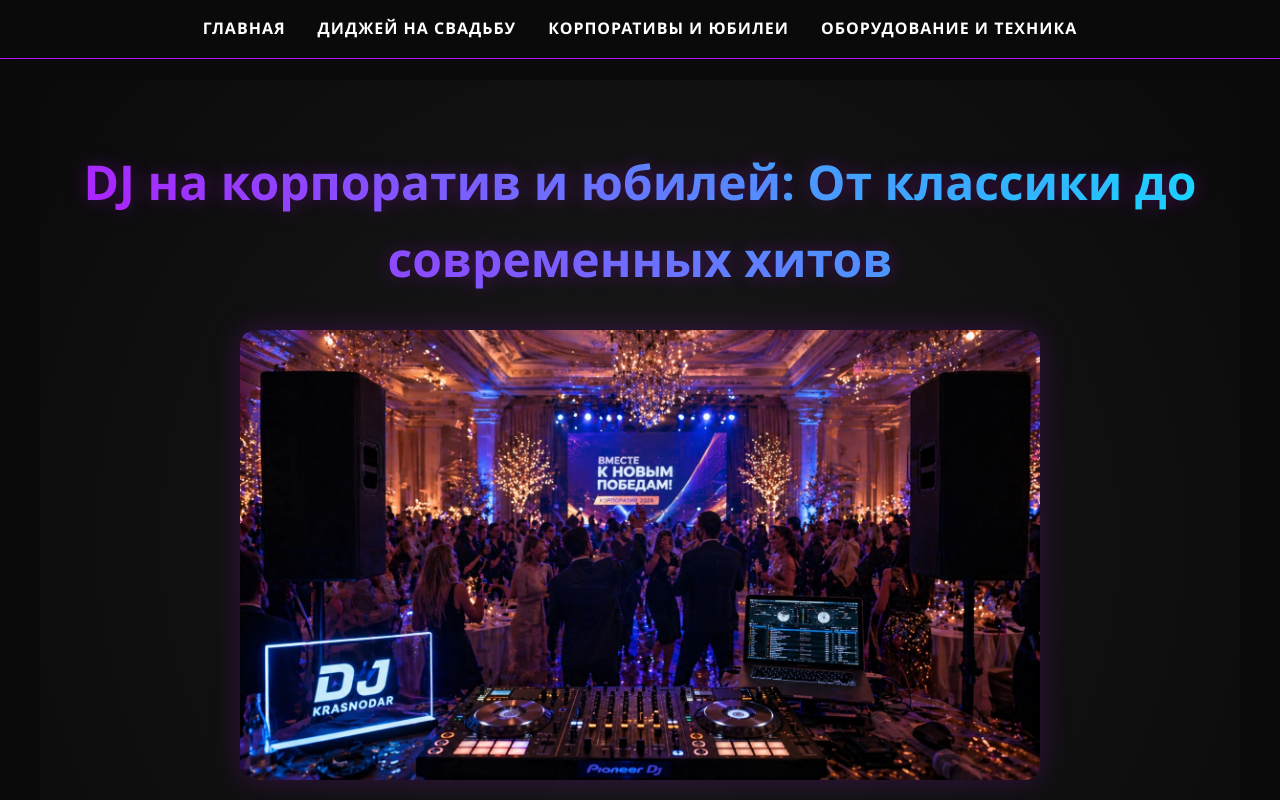
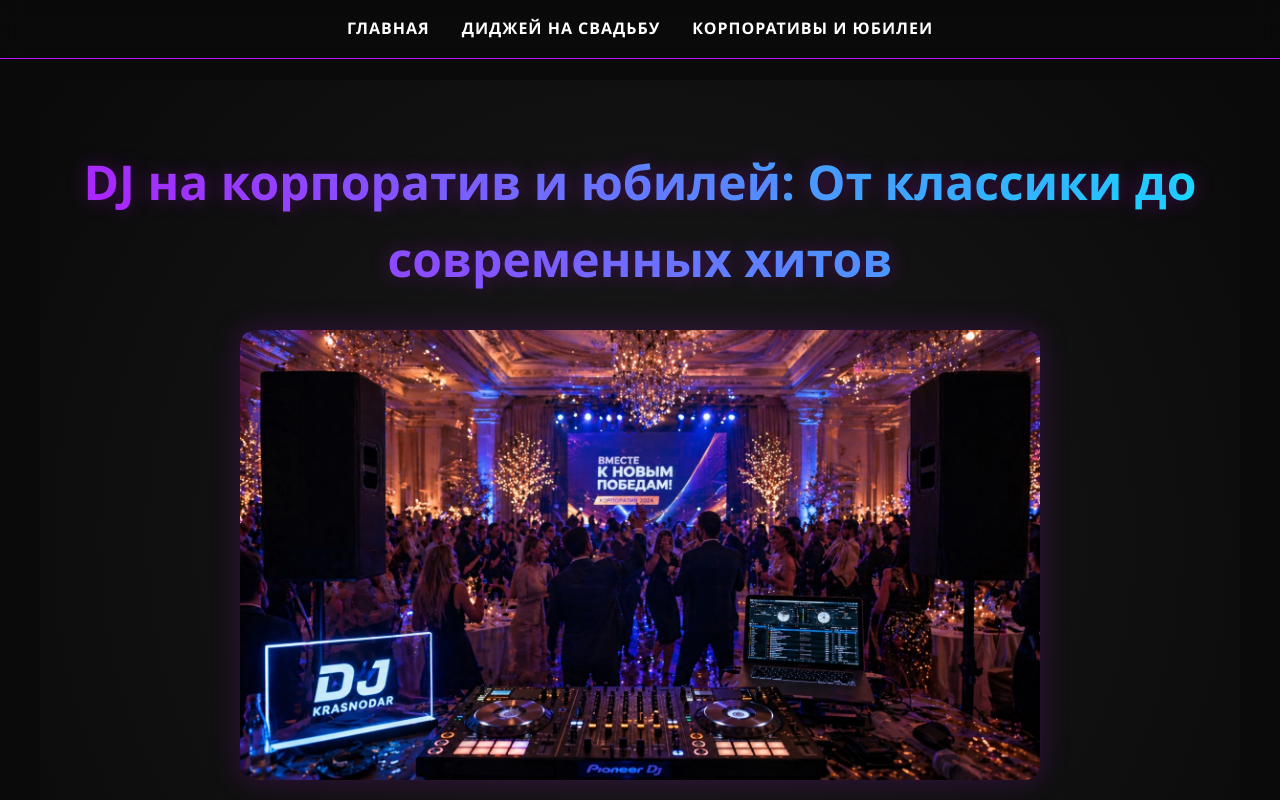
Before and after one commit to andrvodoved/djkrd, a plain HTML site: page dj-na-korporativ.html in a window 1280 px wide. Shown: the top 800 px of the page. Drawn offline with Linux system fonts and the light colour scheme.

Commit message:
Update dj-na-korporativ.html

```diff
--- a/dj-na-korporativ.html
+++ b/dj-na-korporativ.html
@@ -31,7 +31,6 @@
             <a href="index.html">Главная</a>
             <a href="didjey-na-svadbu.html">Диджей на свадьбу</a>
             <a href="dj-na-korporativ.html">Корпоративы и Юбилеи</a>
-            <a href="oborudovanie-i-tehnika.html">Оборудование и Техника</a>
         </nav>
     </header>
 
```
